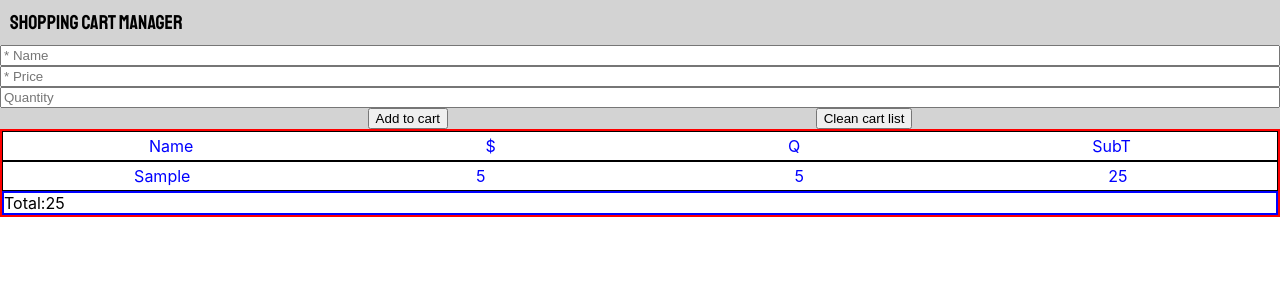
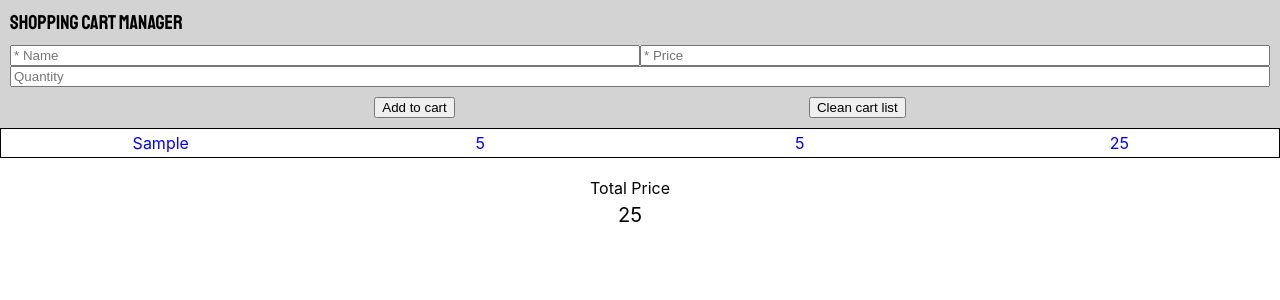
Before and after one commit to LeonAvancini/cart-manager, a React (Create React App) app: page / in a window 1280 px wide. Both pictures are taken after typing "Sample", "5", "5" into the empty fields and a click on the button "Add to cart". Shown: the top 300 px of the page. Built offline with nearby package versions, Linux system fonts and the light colour scheme.

Commit message:
refactoring

```diff
--- a/src/components/Main/Main.tsx
+++ b/src/components/Main/Main.tsx
@@ -8,7 +8,6 @@ const Container = styled.div`
   display: flex;
   flex-direction: column;
   width: 100%;
-  margin: 0 auto;
   background-color: lightgrey;
 `;
 
@@ -19,6 +18,7 @@ const Title = styled.div`
 `;
 
 const ButtonsContainer = styled.div`
+  margin: 10px;
   display: flex;
   justify-content: space-evenly;
 `;
@@ -26,6 +26,17 @@ const ButtonsContainer = styled.div`
 const FormContainer = styled.form`
   display: flex;
   flex-direction: column;
+  margin: 0 10px;
+`;
+
+const FormContainer1 = styled.div`
+  display: flex;
+`;
+
+const InputContainer = styled.div`
+  display: flex;
+  flex-direction: column;
+  width: 50%;
 `;
 
 export interface Product {
@@ -99,27 +110,36 @@ const Main = () => {
     <Container>
       <Title>Shopping cart Manager</Title>
       <FormContainer onSubmit={handleSubmit(onSubmit)}>
+        <FormContainer1>
+          <InputContainer>
             <input
               autoComplete="off"
               placeholder="* Name"
+              maxLength={10}
               type="text"
               name="ProductName"
               autoFocus
               ref={register({ required: true })}
             />
+          </InputContainer>
+          <InputContainer>
             <input
               autoComplete="off"
               placeholder="* Price"
+              max="9999"
               type="number"
               min="0"
               name="ProductPrice"
               ref={register({ required: true })}
             />
+          </InputContainer>
+        </FormContainer1>
         <input
           autoComplete="off"
           placeholder="Quantity"
           type="number"
           min="0"
+          max="9999"
           name="ProductQuantity"
           ref={register}
         />
--- a/src/components/Products/ProductItem/index.tsx
+++ b/src/components/Products/ProductItem/index.tsx
@@ -3,6 +3,7 @@ import styled from "styled-components";
 
 const Container = styled.div`
   display: flex;
+  justify-content: flex-start;
   border: 1px solid black;
   height: 30px;
   &:hover {
@@ -16,6 +17,7 @@ const DescriptionContainer = styled.div`
   align-items: center;
   justify-content: center;
   color: blue;
+  margin: 10px;
   width: 100%;
 `;
 
--- a/src/components/Products/Products.tsx
+++ b/src/components/Products/Products.tsx
@@ -8,30 +8,23 @@ const Container = styled.div`
   display: flex;
   flex-direction: column;
   width: 100%;
-  heigth: 100%;
-  border: 2px solid red;
   background-color: white;
 `;
 const TotalPriceContainer = styled.div`
   display: flex;
+  margin-top: 20px;
+  flex-direction: column;
+  align-items: center;
+  justify-content: center;
+  padding-right: 20px;
   width: 100%;
   heigth: 40px;
-  border: 2px solid blue;
 `;
-
-const TestContainer = styled.div`
-  display: flex;
-  justify-content: space-around;
-  border: 1px solid black;
-  height: 30px;
-  width: 100%;
+const Price = styled.div`
+  font-size: 20px;
 `;
-
-const DescriptionContainer = styled.div`
-  display: flex;
-  align-items: center;
-  justify-content: center;
-  color: blue;
+const TotalPriceTitle = styled.div`
+  padding-bottom: 5px;
 `;
 
 interface ProductsProps {
@@ -49,12 +42,6 @@ const Products = ({ products, productId }: ProductsProps) => {
 
   return (
     <Container>
-      <TestContainer>
-        <DescriptionContainer>Name</DescriptionContainer>
-        <DescriptionContainer>$</DescriptionContainer>
-        <DescriptionContainer>Q</DescriptionContainer>
-        <DescriptionContainer>SubT</DescriptionContainer>
-      </TestContainer>
       {products.map((product, i) => {
         return (
           <ProductItem
@@ -69,7 +56,10 @@ const Products = ({ products, productId }: ProductsProps) => {
         );
       })}
       {totalValue > 0 && (
-        <TotalPriceContainer>Total:{totalValue}</TotalPriceContainer>
+        <TotalPriceContainer>
+          <TotalPriceTitle>Total Price</TotalPriceTitle>
+          <Price>{totalValue}</Price>
+        </TotalPriceContainer>
       )}
     </Container>
   );
```
Lines whose indentation alone changed are shown as unchanged.
